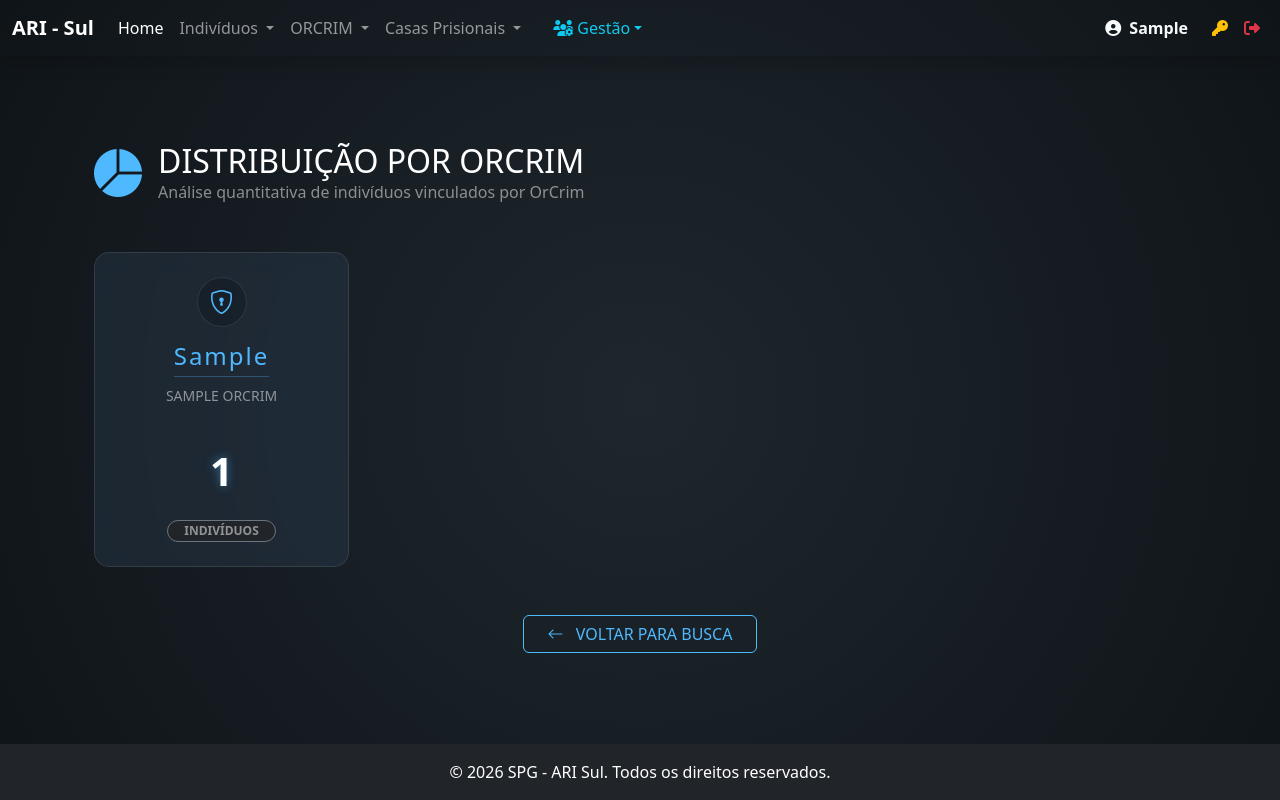
After one commit to PWSRS/projeto-oc, a Django app: page /quantidade-individuos-por-orcrim/ in a window 1280 px wide. The commit adds this page. Run offline with Django 5.2, Linux system fonts and the light colour scheme; a user stored in the database is signed in; tables that the repository leaves empty hold one stand-in row (values such as "Sample post"); one stand-in notice (Sample message) is shown; some libraries are stand-ins or nearby versions.

Commit message:
Alterações no CSS, criação de CARD de orcrim

```diff
--- a/controle/models.py
+++ b/controle/models.py
@@ -234,7 +234,7 @@ class Individuo(models.Model):
         Orcrim, on_delete=models.SET_NULL, null=True, blank=True, verbose_name="Orcrim"
     )
     regime = models.CharField(
-        max_length=50, choices=REGIME_CHOICES, verbose_name="Regime"
+        max_length=50, choices=REGIME_CHOICES, null=True, blank=True, verbose_name="Regime"
     )
     casa_prisional = models.ForeignKey(
         CasaPrisional, on_delete=models.SET_NULL, null=True, blank=True
--- a/controle/static/controle/css/busca_individuos.css
+++ b/controle/static/controle/css/busca_individuos.css
@@ -8,6 +8,10 @@ body {
     color: #ecf0f1;
     min-height: 100vh;
     padding-top: 70px; /* Espaço para a navbar fixa */
+}
+
+h4 {
+    padding-bottom: 10px;
 }
 
 /* --- COMPONENTES GLASSMORPHISM --- */
--- /dev/null
+++ b/controle/static/controle/css/quantidade_por_orcrim.css
@@ -0,0 +1,140 @@
+body {
+    background: radial-gradient(circle at center, #1e272e 0%, #0f1418 100%);
+    color: #ecf0f1;
+    min-height: 100vh;
+    padding-top: 70px;
+}
+.glass-card {
+    background: rgba(44, 62, 80, 0.4);
+    backdrop-filter: blur(10px);
+    border: 1px solid rgba(255, 255, 255, 0.1);
+    border-radius: 15px;
+}
+.text-info-tech {
+    color: #4fb9ff !important;
+}
+
+/* Estilo da Tabela Tech */
+.table-dark-tech {
+    --bs-table-bg: transparent;
+    --bs-table-color: #ecf0f1;
+    --bs-table-hover-bg: rgba(255, 255, 255, 0.05);
+    border-color: rgba(255, 255, 255, 0.1);
+}
+.table-dark-tech thead {
+    background: rgba(0, 0, 0, 0.3);
+    color: #4fb9ff;
+    text-transform: uppercase;
+    font-size: 0.75rem;
+    letter-spacing: 1px;
+}
+
+/* Foto Redonda na Tabela */
+.img-table {
+    width: 40px;
+    height: 40px;
+    object-fit: cover;
+    border: 2px solid rgba(79, 185, 255, 0.3);
+    transition: 0.3s;
+}
+.img-table:hover {
+    transform: scale(1.2);
+    border-color: #4fb9ff;
+}
+
+/* Campo de Busca Tech */
+/* Campo de Busca Tech - Versão Corrigida */
+.search-tech {
+    background-color: rgba(255, 255, 255, 0.05) !important; /* Um pouco mais claro */
+    border: 1px solid rgba(79, 185, 255, 0.2) !important;
+    color: #ffffff !important; /* Cor do texto digitado */
+    font-weight: 500;
+}
+
+/* Cor do texto de ajuda (Placeholder) */
+.search-tech::placeholder {
+    color: rgba(255, 255, 255, 0.4) !important;
+    font-style: italic;
+    font-size: 0.9rem;
+}
+
+/* Quando clica no campo para digitar */
+.search-tech:focus {
+    background-color: rgba(255, 255, 255, 0.1) !important;
+    border-color: #4fb9ff !important;
+    box-shadow: 0 0 10px rgba(79, 185, 255, 0.4) !important;
+    outline: none;
+}
+
+/* Paginação Customizada */
+.page-link {
+    background: rgba(255, 255, 255, 0.05);
+    border-color: rgba(255, 255, 255, 0.1);
+    color: #4fb9ff;
+}
+.page-item.active .page-link {
+    background: #4fb9ff;
+    border-color: #4fb9ff;
+    color: #000;
+}
+
+/* Modal Dark */
+.modal-content {
+    background: #1e272e;
+    color: #fff;
+    border: 1px solid rgba(255, 255, 255, 0.1);
+}
+.btn-info-tech {
+    background-color: transparent;
+    border: 1px solid #4fb9ff !important;
+    color: #4fb9ff !important;
+    transition: 0.3s;
+}
+
+.btn-info-tech:hover {
+    background-color: #4fb9ff;
+    color: #000 !important;
+    box-shadow: 0 0 15px rgba(79, 185, 255, 0.5);
+}
+/* Estilo específico para os Cards de Estatística */
+.card-orcrim {
+    transition: all 0.3s ease;
+    cursor: pointer;
+    text-decoration: none;
+    display: block;
+    height: 100%;
+}
+
+.card-orcrim:hover {
+    transform: translateY(-10px);
+    background: rgba(79, 185, 255, 0.1) !important;
+    border-color: #4fb9ff !important;
+    box-shadow:
+        0 15px 35px rgba(0, 0, 0, 0.5),
+        0 0 15px rgba(79, 185, 255, 0.2);
+}
+
+.count-number {
+    font-size: 2.5rem;
+    font-weight: 800;
+    text-shadow: 0 0 10px rgba(79, 185, 255, 0.5);
+}
+
+.orcrim-sigla {
+    letter-spacing: 2px;
+    border-bottom: 1px solid rgba(79, 185, 255, 0.3);
+    padding-bottom: 5px;
+    display: inline-block;
+}
+
+.icon-box {
+    background: rgba(0, 0, 0, 0.2);
+    border-radius: 50%;
+    width: 50px;
+    height: 50px;
+    display: flex;
+    align-items: center;
+    justify-content: center;
+    margin: 0 auto 15px;
+    border: 1px solid rgba(255, 255, 255, 0.1);
+}
--- a/controle/templates/base.html
+++ b/controle/templates/base.html
@@ -32,17 +32,48 @@
     <main class="flex-shrink-0 flex-grow-1">
         <div class="container mt-4">
 
-            {# 1. MENSAGENS DO SISTEMA #}
+            {# 1. MENSAGENS DO SISTEMA (ESTILIZADO TECH) #}
             <div id="messages-container">
                 {% if messages %}
                     {% for message in messages %}
-                        <div class="alert alert-{% if message.tags == 'error' %}danger{% else %}{{ message.tags }}{% endif %} alert-dismissible fade show" role="alert">
-                            {{ message }}
-                            <button type="button" class="btn-close" data-bs-dismiss="alert" aria-label="Close"></button>
+                        <div class="alert alert-glass-{{ message.tags|default:'info' }} alert-dismissible fade show animate__animated animate__fadeInDown" role="alert">
+                            <div class="d-flex align-items-center">
+                                {% if message.tags == 'success' %}
+                                    <i class="bi bi-check-all me-2 fs-5"></i>
+                                {% elif message.tags == 'error' or message.tags == 'danger' %}
+                                    <i class="bi bi-shield-exclamation me-2 fs-5"></i>
+                                {% else %}
+                                    <i class="bi bi-info-circle me-2 fs-5"></i>
+                                {% endif %}
+
+                                <div>{{ message }}</div>
+                            </div>
+                            <button type="button" class="btn-close btn-close-white" data-bs-dismiss="alert" aria-label="Close"></button>
                         </div>
                     {% endfor %}
                 {% endif %}
             </div>
+
+            {# 2. ERROS DE FORMULÁRIO (CAPTURA SILENCIOSA) #}
+            {% if form.errors %}
+                <div class="alert alert-danger alert-glass-danger animate__animated animate__shakeX" role="alert">
+                    <div class="d-flex align-items-center mb-2">
+                        <i class="bi bi-shield-exclamation me-2 fs-5"></i>
+                        <strong>Existem erros no preenchimento:</strong>
+                    </div>
+                    <ul class="mb-0 small">
+                        {% for field in form %}
+                            {% for error in field.errors %}
+                                <li><strong>{{ field.label }}:</strong> {{ error }}</li>
+                            {% endfor %}
+                        {% endfor %}
+                        {% for error in form.non_field_errors %}
+                            <li>{{ error }}</li>
+                        {% endfor %}
+                    </ul>
+                    <button type="button" class="btn-close btn-close-white" data-bs-dismiss="alert" aria-label="Close"></button>
+                </div>
+            {% endif %}
 
             {# 2. CONTEÚDO PRINCIPAL #}
             {% block content %}
--- a/controle/templates/individuo/individuo_list.html
+++ b/controle/templates/individuo/individuo_list.html
@@ -89,7 +89,7 @@
                             <span class="badge bg-dark border border-secondary">{{ individuo.orcrim|default:"N/D" }}</span>
                         </td>
                         <td class="small text-uppercase">
-                            {{ individuo.casa_prisional|default:"---" }}
+                            {% firstof individuo.casa_prisional.sigla individuo.casa_prisional.nome "---" %}
                         </td>
                         <td>
                             <span class="badge rounded-pill border shadow-sm {{ individuo.get_situacao_badge_class }}">
--- a/controle/templates/navbar.html
+++ b/controle/templates/navbar.html
@@ -12,7 +12,7 @@
       <ul class="navbar-nav w-100 align-items-center">
 
         <li class="nav-item">
-          <a class="nav-link active" aria-current="page" href="{% url 'home' %}">Home</a>
+          <a class="nav-link active" aria-current="page" href="{% url 'quantidade_individuos_por_orcrim' %}">Home</a>
         </li>
 
         {# DROPDOWN INDIVÍDUOS #}
@@ -45,8 +45,8 @@
             Casas Prisionais
           </a>
           <ul class="dropdown-menu shadow" aria-labelledby="navbarDropdownCasaPrisional">
-            <li><a class="dropdown-item" href="{% url 'buscar_detento' %}"><i class="fa-solid fa-list me-2"></i>Pesquisar Detentos</a></li>
-            <li><a class="dropdown-item" href="{% url 'busca_por_cela' %}"><i class="fa-solid fa-people-roof me-2"></i>Pesquisar Detentos por Cela</a></li>
+            <li><a class="dropdown-item" href="{% url 'buscar_detento' %}"><i class="fa-solid fa-list me-2"></i>Detentos</a></li>
+            <li><a class="dropdown-item" href="{% url 'busca_por_cela' %}"><i class="fa-solid fa-people-roof me-2"></i>Detentos por Presídio</a></li>
             <li><a class="dropdown-item" href="{% url 'selecionar_presidio' %}"><i class="fa-solid fa-building-columns me-2"></i>Estrutura dos Presídios</a></li>
             <li><hr class="dropdown-divider"></li>
             <li><a class="dropdown-item" href="{% url 'visualizar_liderancas' %}">
--- a/controle/templates/orcrim/liderancas.html
+++ b/controle/templates/orcrim/liderancas.html
@@ -10,7 +10,7 @@
     <div class="d-flex justify-content-between align-items-center mb-4">
         <div>
             <h2 class="text-info-tech mb-1"><i class="bi bi-shield-exclamation"></i> Alvos de Interesse</h2>
-            <p class="text-info-tech text-muted small">Indivíduos com nível de influência identificado em ORCRIM</p>
+            <p class="text-info-tech text-muted small">Indivíduos com nível de influência identificado nas ORCRIM</p>
         </div>
         <div class="glass-card px-4 py-2 border-info text-info-tech">
             <strong>TOTAL: {{ total }}</strong>
@@ -39,7 +39,8 @@
                         <p class="label-tech">ORCRIM</p>
                         <span class="badge w-100 border border-info text-info-tech bg-dark text-truncate d-block py-2"
                             title="{{ preso.orcrim.nome }}">
-                            {{ preso.orcrim.nome|default:"N/D"|upper }}
+                            <!-- {{ preso.orcrim.nome|default:"N/D"|upper }} -->
+                            {% firstof preso.orcrim.nome preso.ocrim.sigla "---" %}
                         </span>
                     </div>
                     <div class="col-6">
--- a/controle/templates/orcrim/organograma.html
+++ b/controle/templates/orcrim/organograma.html
@@ -164,8 +164,10 @@
                         hierarchical: {
                             direction: 'UD',
                             sortMethod: 'directed',
-                            levelSeparation: 200, // Espaço entre níveis (Cima/Baixo)
-                            nodeSpacing: 300      // Espaço entre nós do mesmo nível (Lado a Lado)
+                            levelSeparation: 150, // Espaço entre níveis (Cima/Baixo)
+                            nodeSpacing: 300,      // Espaço entre nós do mesmo nível (Lado a Lado)
+                            edgeMinimization: true,
+                            blockShifting: false // Desativar isso ajuda a fixar melhor o topo
                         }
                     },
                     physics: false,
--- /dev/null
+++ b/controle/templates/orcrim/quantidade_por_orcrim.html
@@ -0,0 +1,59 @@
+{% extends "base.html" %}
+{% load static %}
+
+{% block title %}ARI SUL - Estatísticas por ORCRIM{% endblock %}
+
+{% block extra_head_css %}
+    <link rel="stylesheet" href="{% static 'controle/css/quantidade_por_orcrim.css' %}">
+{% endblock %}
+
+{% block content %}
+<div class="container py-5">
+    <div class="d-flex align-items-center mb-5">
+        <div class="me-3">
+            <i class="bi bi-pie-chart-fill text-info-tech display-5"></i>
+        </div>
+        <div>
+            <h2 class="text-white mb-0">DISTRIBUIÇÃO POR ORCRIM</h2>
+            <p class="text-white-50 mb-0">Análise quantitativa de indivíduos vinculados por OrCrim</p>
+        </div>
+    </div>
+
+    <div class="row g-4">
+        {% for orcrim in dados %}
+        <div class="col-md-4 col-lg-3">
+            <div class="glass-card p-4 card-orcrim text-center">
+                <div class="icon-box">
+                    <i class="bi bi-shield-lock text-info-tech fs-4"></i>
+                </div>
+
+                <h4 class="text-info-tech orcrim-sigla mb-2">{{ orcrim.sigla|default:"N/D" }}</h4>
+                <p class="text-white-50 small text-uppercase mb-3" style="min-height: 40px;">
+                    {{ orcrim.nome }}
+                </p>
+
+                <div class="count-number text-white">{{ orcrim.total }}</div>
+
+                <div class="mt-3">
+                    <a href="{% url 'orcrim_individuos' orcrim.pk %}" class="text-decoration-none hover-info">
+                        <span class="badge rounded-pill bg-dark border border-secondary text-white-50 px-3">
+                            INDIVÍDUOS
+                        </span>
+                    </a>
+                </div>
+            </div>
+        </div>
+        {% empty %}
+        <div class="col-12 text-center py-5 glass-card">
+            <p class="text-muted">Nenhum dado estatístico disponível no momento.</p>
+        </div>
+        {% endfor %}
+    </div>
+
+    <div class="mt-5 text-center">
+        <a href="{% url 'buscar_detento' %}" class="btn btn-info-tech px-4">
+            <i class="bi bi-arrow-left me-2"></i> VOLTAR PARA BUSCA
+        </a>
+    </div>
+</div>
+{% endblock %}
--- a/controle/urls.py
+++ b/controle/urls.py
@@ -17,6 +17,7 @@ from controle.views import (
     individuos_por_orcrim,
     lista_liderancas,
     orcrim_individuos_list,
+    quantidade_individuos_por_orcrim,
     busca_por_cela,
     buscar_detento,
     organograma_view,
@@ -75,6 +76,7 @@ urlpatterns = [
     path("busca_individuos/", views.buscar_detento, name="buscar_detento"),
     # URLs para Orcrim
     path("visualizar_orcrims/", OrcrimListView.as_view(), name="orcrim_list"),
+    path("quantidade-individuos-por-orcrim/", views.quantidade_individuos_por_orcrim, name="quantidade_individuos_por_orcrim"),
     path("adicionar_orcrim/", OrcrimCreateView.as_view(), name="orcrim_add"),
     path(
         "editar_orcrim/<int:pk>/",
--- a/controle/views.py
+++ b/controle/views.py
@@ -443,11 +443,12 @@ def gerar_pdf_individuo(request, pk):
         "pdf_individuo.html",
         {
             "individuo": individuo,
-            "request": request,  # Passar o request ajuda a resolver URLs
+            "request": request,
+            "user": request.user,  # <--- ADICIONE ESTA LINHA
         },
     )
 
-    # O segredo para fotos no Windows/Pycharm é o base_url
+    # O restante do seu código (WeasyPrint) continua igual
     html = HTML(string=html_string, base_url=request.build_absolute_uri("/"))
     pdf = html.write_pdf()
 
@@ -635,3 +636,13 @@ def buscar_detento(request):
         "casaprisional/busca_individuos.html",
         {"resultados": resultados, "query": query},
     )
+
+
+def quantidade_individuos_por_orcrim(request):
+    # Buscamos a partir do modelo Orcrim (é mais lógico se queremos cards de Orcrim)
+    # Isso garante que mesmo Orcrims com ZERO presos apareçam (se você quiser)
+    dados = Orcrim.objects.annotate(
+        total=Count('individuo') # 'individuo' é o nome do modelo relacionado em minúsculo
+    ).filter(total__gt=0).order_by('-total')
+
+    return render(request, "orcrim/quantidade_por_orcrim.html", {"dados": dados})
```
Also changed, not shown: controle/static/controle/css/geral.css (+39 -5 lines), controle/static/controle/css/organograma.css (+17 -6 lines), controle/templates/casaprisional/busca_individuos.html (+7 -2 lines), controle/templates/pdf_individuo.html (+6 -3 lines), controle/migrations/0007_alter_individuo_regime.py (added).
